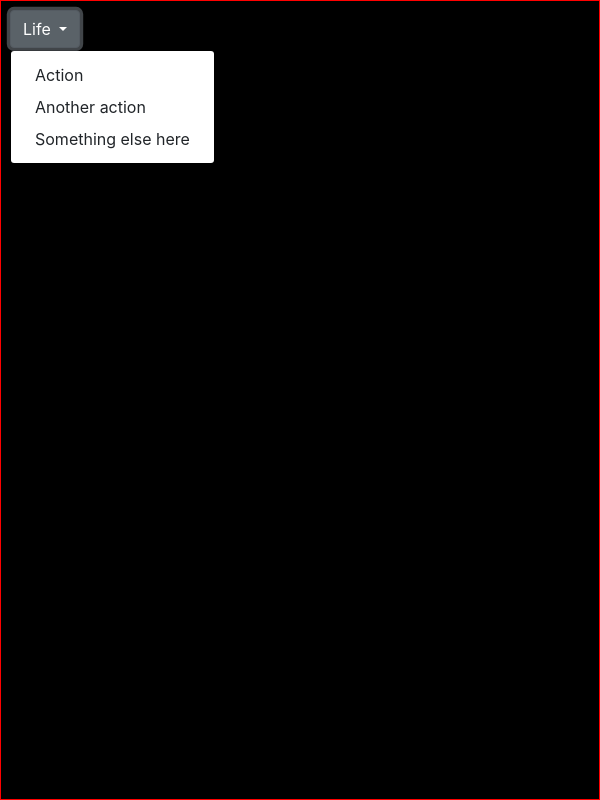
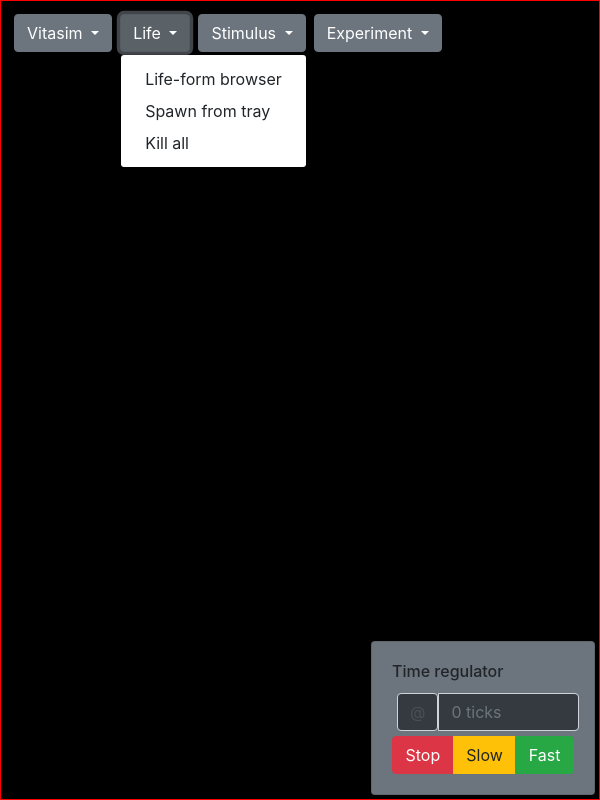
Before and after one commit to FrancisStudios/VITASIM-Studio, an Electron app: page main.html in a window 600 px wide. Both pictures are taken after a click on the button "Life". Drawn offline with Linux system fonts and the light colour scheme.

Commit message:
Time Regulator Panel Added

```diff
--- a/main.html
+++ b/main.html
@@ -12,16 +12,73 @@
   <body>
     <canvas id="canvas"></canvas>
     <div id="menu">
+
         <div class="dropdown">
-            <button class="btn btn-secondary dropdown-toggle" type="button" data-bs-toggle="dropdown" aria-expanded="false">
+            <button class="btn btn-secondary dropdown-toggle" type="button" data-bs-toggle="dropdown">
+              Vitasim
+            </button>
+            <ul class="dropdown-menu">
+              <li><a class="dropdown-item" href="#">Save</a></li>
+              <li><a class="dropdown-item" href="#">Import</a></li>
+              <li><a class="dropdown-item" href="#">Console</a></li>
+              <li><a class="dropdown-item" href="#">Extensions</a></li>
+              <li><a class="dropdown-item" href="#">About</a></li>
+            </ul>
+          </div>
+
+
+          <div class="dropdown">
+            <button class="btn btn-secondary dropdown-toggle" type="button" data-bs-toggle="dropdown" >
               Life
             </button>
             <ul class="dropdown-menu">
-              <li><a class="dropdown-item" href="#">Action</a></li>
-              <li><a class="dropdown-item" href="#">Another action</a></li>
-              <li><a class="dropdown-item" href="#">Something else here</a></li>
+              <li><a class="dropdown-item" href="#">Life-form browser</a></li>
+              <li><a class="dropdown-item" href="#">Spawn from tray</a></li>
+              <li><a class="dropdown-item" href="#">Kill all</a></li>
             </ul>
           </div>
+
+
+          <div class="dropdown">
+            <button class="btn btn-secondary dropdown-toggle" type="button" data-bs-toggle="dropdown" >
+              Stimulus
+            </button>
+            <ul class="dropdown-menu">
+              <li><a class="dropdown-item" href="#">Stimulus browser</a></li>
+              <li><a class="dropdown-item" href="#">Source editor</a></li>
+            </ul>
+          </div>
+
+          <div class="dropdown">
+            <button class="btn btn-secondary dropdown-toggle" type="button" data-bs-toggle="dropdown" >
+              Experiment
+            </button>
+            <ul class="dropdown-menu">
+              <li><a class="dropdown-item" href="#">Instrument browser</a></li>
+              <li><a class="dropdown-item" href="#">Configure experiment</a></li>
+              <li><a class="dropdown-item" href="#">Environment parameters</a></li>
+              <li><a class="dropdown-item" href="#">Export experiment data</a></li>
+            </ul>
+          </div>
+
+    </div>
+
+
+    <div id="timeRegulator">
+      <div class="card bg-secondary">
+        <div class="card-body">
+          <h6 class="card-title">Time regulator</h6>
+          <div class="input-group flex-nowrap timedisplay bg-secondary">
+            <span class="input-group-text bg-dark" id="addon-wrapping">@</span>
+            <input type="text" disabled class="form-control bg-dark text-light" placeholder="0 ticks">
+          </div>
+          <div class="btn-group" role="group">
+            <button type="button" class="btn btn-danger">Stop</button>
+            <button type="button" class="btn btn-warning">Slow</button>
+            <button type="button" class="btn btn-success">Fast</button>
+          </div>
+        </div>
+      </div>
     </div>
   </body>
 </html>
--- a/main.js
+++ b/main.js
@@ -1,4 +1,4 @@
-const { app, BrowserWindow } = require('electron');
+const { app, BrowserWindow, nativeTheme } = require('electron');
 const { App } = require('./config/config.json');
 const path = require('path');
 
@@ -39,6 +39,7 @@ const createGUIWindow = () => {
     if (App.developer.activated) studioGUIWindow.webContents.openDevTools();
 
     studioGUIWindow.loadFile('main.html');
+    nativeTheme.themeSource = 'dark';
 }
 
 app.whenReady().then(() => {
--- a/src/styles/config.css
+++ b/src/styles/config.css
@@ -30,4 +30,29 @@ html body {
     left: 0px;
     padding: 10px;
     z-index: 999;
+    display: flex;
 }
+
+#menu .dropdown {
+    padding: 4px;
+}
+
+#timeRegulator {
+    position: absolute;
+    margin: 5px;
+    right: 0px;
+    bottom: 0px;
+}
+
+#timeRegulator > .card {
+    width: 14rem;
+}
+
+.timedisplay{
+    margin: 5px;
+}
+
+#timeRegulator .btn-group {
+    display: flex;
+    justify-content: space-around;
+}
```
